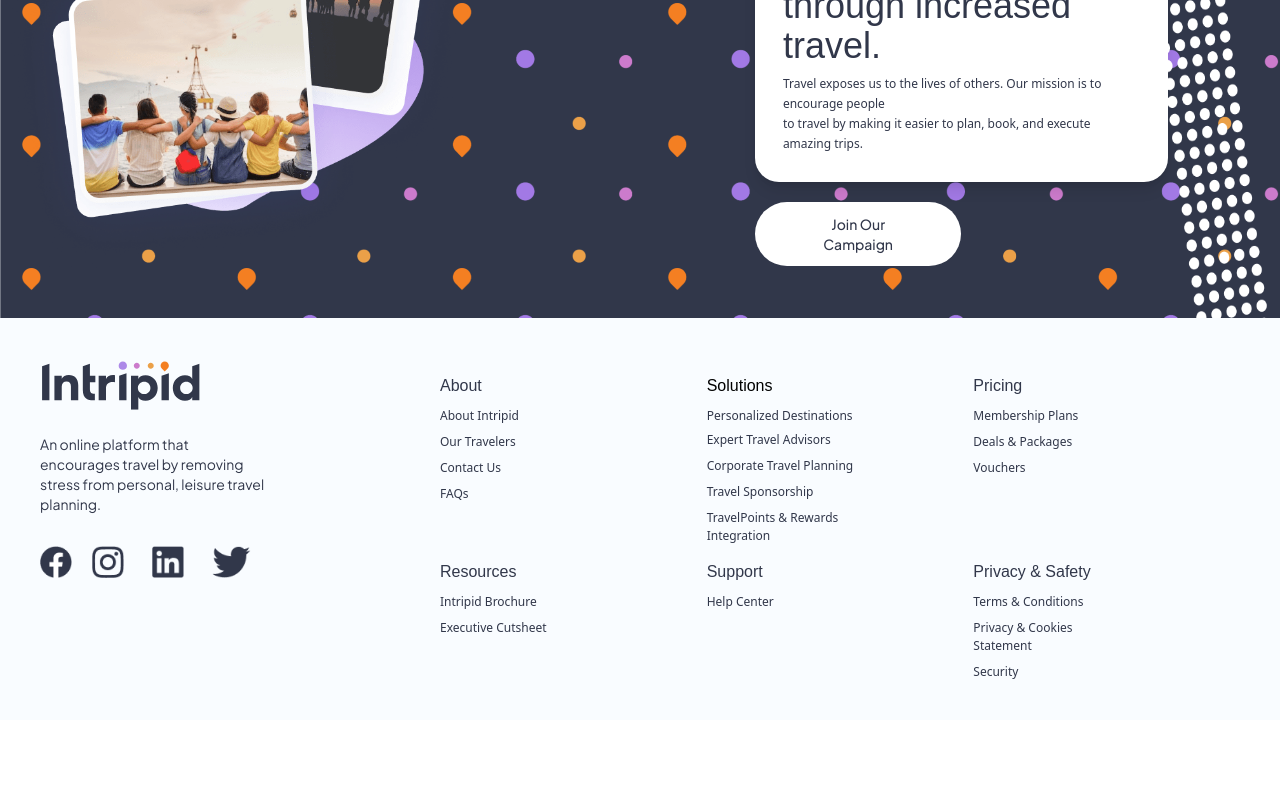
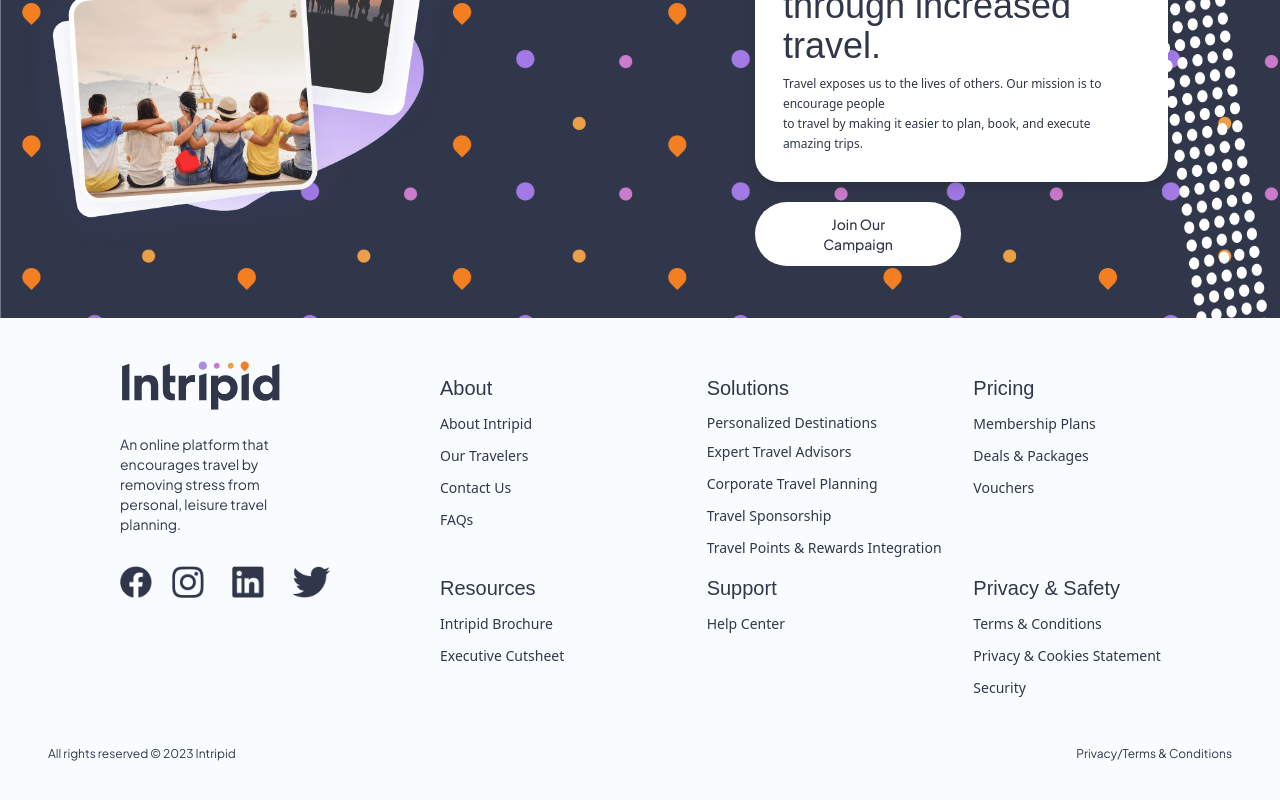
Before and after one commit to mamun4023/intripid, a React (Create React App) app: page / in a window 1280 px wide. Shown: the part 4781-5581 px from the top of the page. Before the commit the page ends 5501 px from the top, so only its background shows below. Built offline with nearby package versions, Linux system fonts and the light colour scheme; a web font is replaced by a local one.

Commit message:
design footer

```diff
--- a/src/sections/home/Footer/footerBottom.js
+++ b/src/sections/home/Footer/footerBottom.js
@@ -10,161 +10,12 @@ import TwitterIcon from '../../../utils/BrandIcons/Pngs/SocialIcons/Twitter.png'
 export default function FooterBottom(){
 
     return(
-        <div className="p-10 bg-footerBg">
-            {/* <div className= "flex justify-center  md:ml-28 md:mr-28">
-                <div className= "grid grid-cols-1 sm:grid-cols-2 md:grid-cols-2 lg:grid-cols-12  ">
-                    <div className= "col-span-3">
-                        <div className= "text-center md:text-start lg:text-left">
-                            <div className= "flex justify-center md:justify-start lg:justify-start">
-                                <img
-                                    src = {Logo}
-                                    className = "w-40"
-                                />
-                            </div>
-                            <div className="my-6 w-full md:w-8/12 lg:w-60">
-                                <p className="text-sm text-fontColor font-sans_regular leading-5">An online platform that encourages travel by removing stress from personal, leisure travel planning. </p>
-                            </div>
-
-                            <div className="flex justify-center md:justify-start lg:justify-start lg:flex-none mt-2">
-                                <img
-                                    src= {FacebookIcon}
-                                    className = "h-8 mt-2 pr-3"
-                                />
-                                <img
-                                    src= {InstragramIcon}
-                                    className = "h-8 m-2 pr-3"
-                                />
-                                <img
-                                    src= {LinkedinIcon}
-                                    className = "h-8 m-2 pr-3"
-                                />
-                                <img
-                                    src= {TwitterIcon}
-                                    className = "h-8 m-2"
-                                />
-                            </div>
-                        </div>
-                    </div>
-                    <div className="col-span-9">
-                        <div className=" grid grid-cols-1 md:grid-cols-1 lg:grid-cols-3 ">
-                            <div className="flex justify-between mt-6">
-                                <div>
-                                    <h2 className="font-readex_bold text-fontColor" > About </h2>
-                                    <div>
-                                        <div className="mt-2">
-                                            <a className="text-xs text-fontColor hover:underline" href="#"> About Intripid </a>
-                                        </div>
-                                        <div className="mt-2">
-                                            <a className="text-xs text-fontColor hover:underline" href="#"> Our Travelers</a>
-                                        </div>
-                                        <div className="mt-2">
-                                            <a className="text-xs text-fontColor hover:underline" href="#"> Contact Us</a>
-                                        </div>
-                                        <div className="mt-2">
-                                            <a className="text-xs text-fontColor hover:underline" href="#"> FAQs</a>
-                                        </div>
-                                    </div>
-                                </div>
-
-
-                                <div className="w-32 md:w-40">
-                                    <h2 className="font-readex_bold"> Solutions </h2>
-                                    <div>
-                                        <div className="mt-2">
-                                            <a className="text-xs text-fontColor hover:underline" href="#"> Personalized Destinations </a>
-                                        </div>
-                                        <div className="mt-2">
-                                            <a className="text-xs text-fontColor hover:underline" href="#"> Expert Travel Advisors </a>
-                                        </div>
-                                        <div className="mt-2">
-                                            <a className="text-xs text-fontColor hover:underline" href="#"> Corporate Travel Planning </a>
-                                        </div>
-                                        <div className="mt-2">
-                                            <a className="text-xs text-fontColor hover:underline" href="#"> Travel Sponsorship </a>
-                                        </div>
-                                        <div className="mt-2">
-                                            <a className="text-xs text-fontColor hover:underline" href="#"> TravelPoints & Rewards <br/> Integration </a>
-                                        </div>
-                                    </div>
-                                </div>
-                            </div>
-
-
-
-
-                            <div className="flex justify-between mt-6">
-                                <div >
-                                    <h2 className=" font-readex_bold text-fontColor"> Pricing </h2>
-                                    <div>
-                                        <div className="mt-2">
-                                            <a className="text-xs text-fontColor hover:underline" href="#"> Membership Plans </a>
-                                        </div>
-                                        <div className="mt-2">
-                                            <a className="text-xs text-fontColor hover:underline" href="#"> Deals & Packages </a>
-                                        </div>
-                                        <div className="mt-2">
-                                            <a className="text-xs text-fontColor hover:underline" href="#"> Vouchers </a>
-                                        </div>
-                                    </div>
-                                </div>
-
-
-
-                                <div className="w-32 md:w-40">
-                                    <h2 className=" font-readex_bold text-fontColor"> Resources </h2>
-                                    <div>
-                                        <div className="mt-2">
-                                            <a className="text-xs text-fontColor hover:underline" href="#"> Intripid Brochure </a>
-                                        </div>
-                                        <div className="mt-2">
-                                            <a className="text-xs text-fontColor hover:underline" href="#"> Executive Cutsheet </a>
-                                        </div>
-                                    </div>
-                                </div>
-                            </div>
-
-
-
-
-                            <div className="flex justify-between mt-6">
-                                <div>
-                                    <h2 className=" font-readex_bold text-fontColor"> Support </h2>
-                                    <div className="mt-2">
-                                        <a className="text-xs text-fontColor hover:underline" href="#"> Help Center </a>
-                                    </div>
-                                </div>
-
-
-                                <div className="w-32 md:w-40">
-                                    <h2 className=" font-readex_bold text-fontColor">Privacy & Safety</h2>
-                                    <div>
-                                        <div className="mt-2">
-                                            <a className="text-xs text-fontColor hover:underline" href="#"> Terms & Conditions </a>
-                                        </div>
-                                        <div className="mt-2">
-                                            <a className="text-xs text-fontColor hover:underline" href="#"> Privacy & Cookies Statement </a>
-                                        </div>
-                                        <div className="mt-2">
-                                            <a className="text-sm text-fontColor hover:underline" href="#"> Security </a>
-                                        </div>
-                                    </div>
-                                </div>
-                            </div>
-                        </div>
-
-                    </div>
-                </div>
-            </div>   */}
-            {/* <div className="flex justify-center m-5">
-                <p className="text-fontColor text-xs">All rights reserved © 2023 Intripid</p>
-            </div> */}
-
-            {/*  */}
+        <div className="p-10 2xl:px-40 bg-footerBg">
             <div className="grid grid-cols-1 xl:grid-cols-6">
                 <div className="md:col-span-2">
 
                     {/* logo and social logo */}
-                    <div className= "text-center md:text-start lg:text-left">
+                    <div className= "text-center md:text-start lg:text-left lg:pl-20">
                         <div className= "flex justify-center md:justify-start lg:justify-start">
                             <img
                                 src = {Logo}
@@ -199,90 +50,90 @@ export default function FooterBottom(){
                     <div className="grid grid-cols-2 lg:grid-cols-3 2xl:grid-cols-6">
                     {/* col 1 */}
                     <div>
-                        <h2 className="font-readex_bold text-fontColor" > About </h2>
+                        <h2 className="font-readex_bold text-fontColor text-xl"> About </h2>
                         <div>
-                            <div className="mt-2 leading-4">
-                                <a className="text-xs text-fontColor hover:underline" href="#"> About Intripid </a>
+                            <div className="mt-3 leading-4">
+                                <a className="text-sm text-fontColor hover:underline" href="#"> About Intripid </a>
                             </div>
-                            <div className="mt-2 leading-4">
-                                <a className="text-xs text-fontColor hover:underline" href="#"> Our Travelers</a>
+                            <div className="mt-3 leading-4">
+                                <a className="text-sm text-fontColor hover:underline" href="#"> Our Travelers</a>
                             </div>
-                            <div className="mt-2 leading-4">
-                                <a className="text-xs text-fontColor hover:underline" href="#"> Contact Us</a>
+                            <div className="mt-3 leading-4">
+                                <a className="text-sm text-fontColor hover:underline" href="#"> Contact Us</a>
                             </div>
-                            <div className="mt-2 leading-4">
-                                <a className="text-xs text-fontColor hover:underline" href="#"> FAQs</a>
+                            <div className="mt-3 leading-4">
+                                <a className="text-sm text-fontColor hover:underline" href="#"> FAQs</a>
                             </div>
                         </div>
                     </div>
                     {/* col2 */}
-                    <div className="w-32 md:w-40">
-                        <h2 className="font-readex_bold"> Solutions </h2>
+                    <div className="w-38 md:w-full">
+                        <h2 className="font-readex_bold text-fontColor text-xl"> Solutions </h2>
                         <div>
-                            <div className="mt-2 leading-4">
-                                <a className="text-xs text-fontColor leading-none hover:underline" href="#"> Personalized Destinations </a>
+                            <div className="mt-3 leading-4">
+                                <a className="text-sm text-fontColor leading-none hover:underline" href="#"> Personalized Destinations </a>
                             </div>
-                            <div className="mt-2 leading-4">
-                                <a className="text-xs text-fontColor hover:underline" href="#"> Expert Travel Advisors </a>
+                            <div className="mt-3 leading-4">
+                                <a className="text-sm text-fontColor hover:underline" href="#"> Expert Travel Advisors </a>
                             </div>
-                            <div className="mt-2 leading-4">
-                                <a className="text-xs text-fontColor hover:underline" href="#"> Corporate Travel Planning </a>
+                            <div className="mt-3 leading-4">
+                                <a className="text-sm text-fontColor hover:underline" href="#"> Corporate Travel Planning </a>
                             </div>
-                            <div className="mt-2 leading-4">
-                                <a className="text-xs text-fontColor hover:underline" href="#"> Travel Sponsorship </a>
+                            <div className="mt-3 leading-4">
+                                <a className="text-sm text-fontColor hover:underline" href="#"> Travel Sponsorship </a>
                             </div>
-                            <div className="mt-2 leading-4">
-                                <a className="text-xs text-fontColor hover:underline" href="#"> TravelPoints & Rewards <br/> Integration </a>
+                            <div className="mt-3 leading-4">
+                                <a className="text-sm text-fontColor hover:underline" href="#"> Travel Points & Rewards Integration </a>
                             </div>
                         </div>
                     </div>
                     {/* col 3 */}
                     <div className="mt-4 lg:mt-0">
-                        <h2 className=" font-readex_bold text-fontColor"> Pricing </h2>
+                        <h2 className=" font-readex_bold text-fontColor text-xl"> Pricing </h2>
                         <div>
-                            <div className="mt-2 leading-4">
-                                <a className="text-xs text-fontColor hover:underline" href="#"> Membership Plans </a>
+                            <div className="mt-3 leading-4">
+                                <a className="text-sm text-fontColor hover:underline" href="#"> Membership Plans </a>
                             </div>
-                             <div className="mt-2 leading-4">
-                                <a className="text-xs text-fontColor hover:underline" href="#"> Deals & Packages </a>
+                             <div className="mt-3 leading-4">
+                                <a className="text-sm text-fontColor hover:underline" href="#"> Deals & Packages </a>
                             </div>
-                            <div className="mt-2 leading-4">
-                                <a className="text-xs text-fontColor hover:underline" href="#"> Vouchers </a>
+                            <div className="mt-3 leading-4">
+                                <a className="text-sm text-fontColor hover:underline" href="#"> Vouchers </a>
                             </div>
                         </div>
                     </div>
                     {/* col 4 */}
                     <div className="w-32 md:w-40 mt-4 2xl:mt-0 ">
-                        <h2 className=" font-readex_bold text-fontColor"> Resources </h2>
+                        <h2 className=" font-readex_bold text-fontColor text-xl"> Resources </h2>
                         <div>
-                            <div className="mt-2 leading-4">
-                                <a className="text-xs text-fontColor hover:underline" href="#"> Intripid Brochure </a>
+                            <div className="mt-3 leading-4">
+                                <a className="text-sm text-fontColor hover:underline" href="#"> Intripid Brochure </a>
                             </div>
-                            <div className="mt-2 leading-4">
-                                <a className="text-xs text-fontColor hover:underline" href="#"> Executive Cutsheet </a>
+                            <div className="mt-3 leading-4">
+                                <a className="text-sm text-fontColor hover:underline" href="#"> Executive Cutsheet </a>
                             </div>
                         </div>
                     </div>
 
                     {/* col 5 */}
                     <div className="mt-4 2xl:mt-0">
-                        <h2 className=" font-readex_bold text-fontColor"> Support </h2>
-                        <div className="mt-2 leading-4">
-                            <a className="text-xs text-fontColor hover:underline" href="#"> Help Center </a>
+                        <h2 className=" font-readex_bold text-fontColor text-xl"> Support </h2>
+                        <div className="mt-3 leading-4">
+                            <a className="text-sm text-fontColor hover:underline" href="#"> Help Center </a>
                         </div>
                     </div>
                     {/* col 6 */}
-                    <div className="w-32 md:w-40 mt-4 2xl:mt-0 ">
-                        <h2 className=" font-readex_bold text-fontColor">Privacy & Safety</h2>
+                    <div className="w-32 md:w-full mt-4 2xl:mt-0 xl:w-full ">
+                        <h2 className=" font-readex_bold text-fontColor text-xl">Privacy & Safety</h2>
                         <div>
-                            <div className="mt-2 leading-4">
-                                <a className="text-xs text-fontColor hover:underline" href="#"> Terms & Conditions </a>
+                            <div className="mt-3 leading-4">
+                                <a className="text-sm text-fontColor hover:underline" href="#"> Terms & Conditions </a>
                             </div>
-                            <div className="mt-2 leading-4">
-                                <a className="text-xs text-fontColor hover:underline" href="#"> Privacy & Cookies Statement </a>
+                            <div className="mt-3 leading-4">
+                                <a className="text-sm text-fontColor hover:underline" href="#"> Privacy & Cookies Statement </a>
                             </div>
-                            <div className="mt-2 leading-4">
-                                <a className="text-xs text-fontColor hover:underline" href="#"> Security </a>
+                            <div className="mt-3 leading-4">
+                                <a className="text-sm text-fontColor hover:underline" href="#"> Security </a>
                             </div>
                         </div>
                     </div>
@@ -290,14 +141,14 @@ export default function FooterBottom(){
                 </div>
                 </div>
             </div>
-            {/* <div className="grid grid-cols-2 lg:grid-cols-3 2xl:grid-cols-6">
-                <div>1</div>
-                <div>2</div>
-                <div>3</div>
-                <div>4</div>
-                <div>5</div>
-                <div>6</div>
-            </div> */}
+            <div className="mt-10 md:flex justify-between">
+                <div className="flex justify-center" >
+                    <p className="text-xs text-fontColor font-sans_regular p-2"> All rights reserved © 2023 Intripid</p>
+                </div>
+                <div className="flex justify-center">
+                    <p className=" text-xs text-fontColor font-sans_regular p-2"> Privacy/Terms & Conditions</p>
+                </div>
+            </div>
         </div>
     )
 }
```
